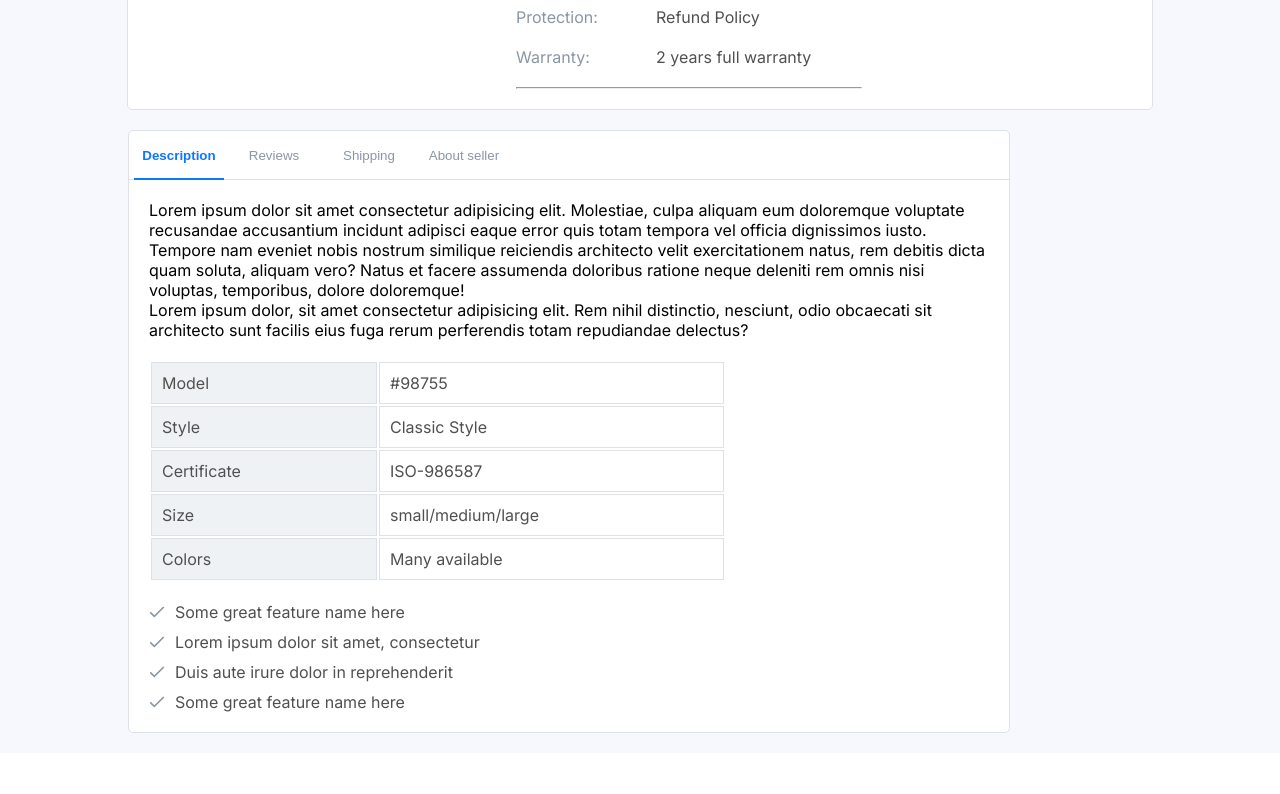
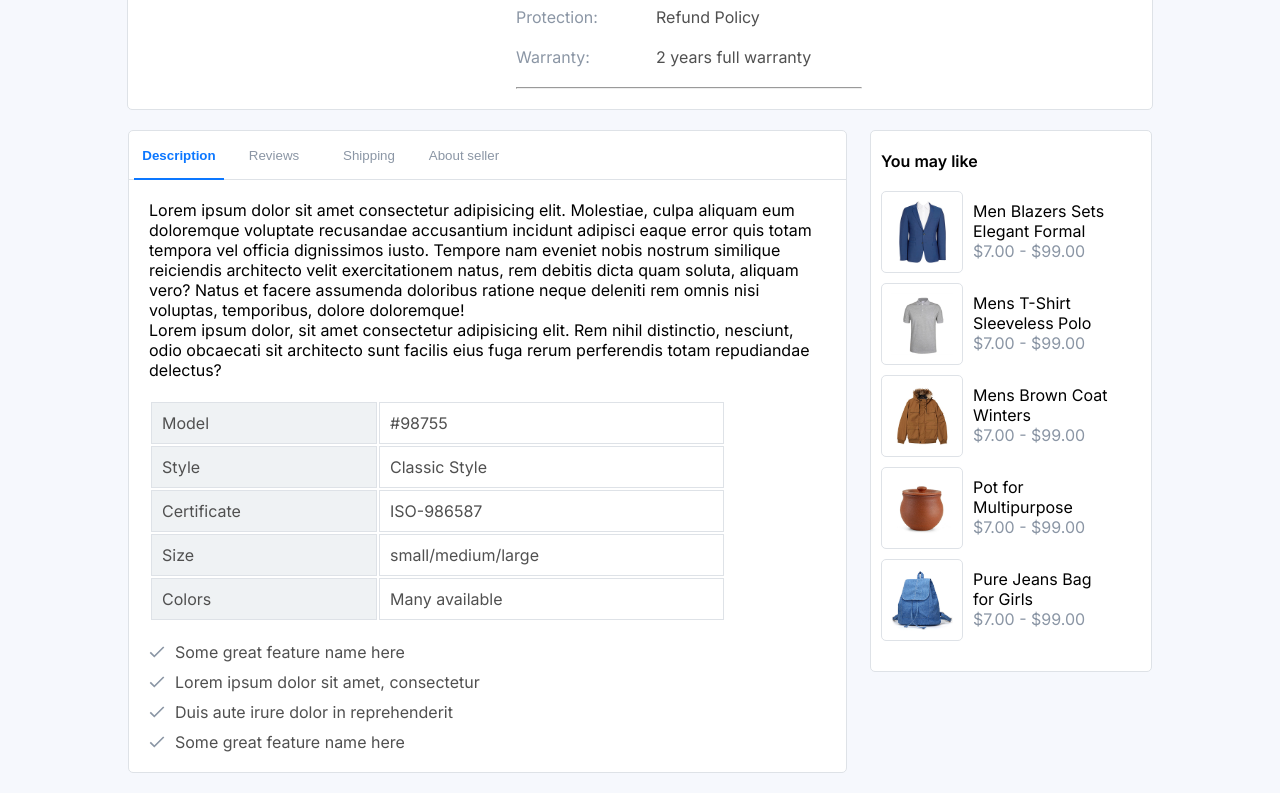
Before and after one commit to Mian-Ahmed-Raza/ecommerce-frontend-react, a React (Vite) app: page /Product/1 in a window 1280 px wide. Shown: the part 720-1514 px from the top of the page. Built offline with nearby package versions, Linux system fonts and the light colour scheme.

Commit message:
Added Dynamic Prduct Links

```diff
--- a/src/Pages/Home/Product.jsx
+++ b/src/Pages/Home/Product.jsx
@@ -3,6 +3,7 @@ import Footer from "../../Components/Footer/Footer";
 import Navbar from "../../Components/Header/Navbar";
 import styles from "./Product.module.css";
 import { useParams } from "react-router-dom";
+import { Link } from "react-router-dom";
 
 import shirt from '../../assets/product-imgs/grey t-shirt.jpg';
 import brownCoat from '../../assets/home-img/brown coat.png';
@@ -498,7 +499,86 @@ export default function Product() {
 
                 <div className={styles.mayLike}>
 
+                    <h3>You may like</h3>
 
+                    <div className={styles.products}>
+
+                        <Link to='/Product/3'>
+                            <div className={styles.product}>
+
+                                <div className={styles.image}>
+                                    <img src={blazzer} alt="blazzer" height={'62px'} />
+                                </div>
+
+                                <div className={styles.content}>
+                                    <p>Men Blazers Sets Elegant Formal</p>
+                                    <span>$7.00 - $99.00</span>
+                                </div>
+
+                            </div>
+                        </Link>
+
+                        <Link to='/Product/1'>
+                            <div className={styles.product}>
+
+                                <div className={styles.image}>
+                                    <img src={shirt} alt="shirt" height={'62px'} />
+                                </div>
+
+                                <div className={styles.content}>
+                                    <p>Mens T-Shirt Sleeveless Polo</p>
+                                    <span>$7.00 - $99.00</span>
+                                </div>
+
+                            </div>
+                        </Link>
+
+                        <Link to='/Product/2'>
+                            <div className={styles.product}>
+
+                                <div className={styles.image}>
+                                    <img src={brownCoat} alt="brown Coat" height={'62px'} />
+                                </div>
+
+                                <div className={styles.content}>
+                                    <p>Mens Brown Coat Winters</p>
+                                    <span>$7.00 - $99.00</span>
+                                </div>
+
+                            </div>
+                        </Link>
+
+                        <Link to='/Product/8'>
+                            <div className={styles.product}>
+
+                                <div className={styles.image}>
+                                    <img src={pot} alt="Pot" height={'62px'} />
+                                </div>
+
+                                <div className={styles.content}>
+                                    <p>Pot for Multipurpose</p>
+                                    <span>$7.00 - $99.00</span>
+                                </div>
+
+                            </div>
+                        </Link>
+
+                        <Link to='/Product/5'>
+                            <div className={styles.product}>
+
+                                <div className={styles.image}>
+                                    <img src={bag} alt="bag" height={'62px'} />
+                                </div>
+
+                                <div className={styles.content}>
+                                    <p>Pure Jeans Bag for Girls</p>
+                                    <span>$7.00 - $99.00</span>
+                                </div>
+
+                            </div>
+                        </Link>
+
+                    </div>
 
                 </div>
 
--- a/src/Pages/Home/Product.module.css
+++ b/src/Pages/Home/Product.module.css
@@ -1,6 +1,6 @@
 @import url(../../index.css);
 
-.subCats{
+.subCats {
     width: 80vw;
     height: 64px;
     margin: 0 auto;
@@ -9,17 +9,17 @@
     gap: 5px;
 }
 
-.subCats img{
+.subCats img {
     width: 20px;
     height: 20px;
 }
 
-.subCats .cat{
+.subCats .cat {
     font-weight: 400;
     color: var(--grey-text);
 }
 
-.productSection{
+.productSection {
     width: 80vw;
     margin: 0 auto;
     background-color: var(--white);
@@ -29,12 +29,12 @@
     justify-content: space-between;
 }
 
-.productSection .productImages{
+.productSection .productImages {
     margin: 20px;
     width: 380px;
 }
 
-.productSection .productImages .mainImage{
+.productSection .productImages .mainImage {
     width: 100%;
     height: 380px;
     display: flex;
@@ -45,13 +45,13 @@
     margin-bottom: 20px;
 }
 
-.productSection .productImages .otherImages{
+.productSection .productImages .otherImages {
     display: flex;
     align-items: center;
     justify-content: space-between;
 }
 
-.productSection .productImages .otherImages .images{
+.productSection .productImages .otherImages .images {
     height: 56px;
     width: 56px;
     border: 1px solid var(--border-color);
@@ -62,66 +62,66 @@
     cursor: pointer;
 }
 
-.productSection .productImages .otherImages .images:focus{
+.productSection .productImages .otherImages .images:focus {
     border: 1px solid black;
 }
 
-.productDetails{
+.productDetails {
     width: 430px;
     margin-top: 20px;
 }
 
-.productDetails .inStock{
+.productDetails .inStock {
     display: flex;
     align-items: center;
     gap: 5px;
     margin-bottom: 10px;
 }
 
-.productDetails .inStock span{
+.productDetails .inStock span {
     color: #30C242;
 }
 
-.productDetails .outStock{
+.productDetails .outStock {
     color: red;
     margin-bottom: 10px;
 }
 
-.productDetails .productName{
+.productDetails .productName {
     font-weight: 600;
     font-size: 20px;
     margin-bottom: 10px;
 }
 
-.productDetails .info{
+.productDetails .info {
     display: flex;
     align-items: center;
     gap: 10px;
     margin-bottom: 10px;
 }
 
-.productDetails .info .rating{
+.productDetails .info .rating {
     display: flex;
     align-items: center;
     gap: 10px;
     color: #FF9017;
 }
 
-.productDetails .info .reviews{
+.productDetails .info .reviews {
     display: flex;
     align-items: center;
     gap: 10px;
     color: var(--grey-text);
 }
 
-.productDetails .info .sold{
+.productDetails .info .sold {
     display: flex;
     align-items: center;
     gap: 10px;
     color: var(--grey-text);
 }
 
-.productDetails .pricing{
+.productDetails .pricing {
     width: 100%;
     height: 72px;
     display: flex;
@@ -130,47 +130,48 @@
     margin-bottom: 20px;
 }
 
-.productDetails .pricing .price{
+.productDetails .pricing .price {
     display: flex;
     flex-direction: column;
     margin: 20px;
 }
 
-.productDetails .pricing .price:nth-child(2),.productDetails .pricing .price:nth-child(3){
+.productDetails .pricing .price:nth-child(2),
+.productDetails .pricing .price:nth-child(3) {
     border-left: 1px solid #BDC1C8;
     padding-left: 10px;
 }
 
-.productDetails .pricing .price span:first-child{
+.productDetails .pricing .price span:first-child {
     font-weight: 600;
     font-size: 18px;
 }
 
-.productDetails .pricing .price span:last-child{
+.productDetails .pricing .price span:last-child {
     font-size: 13px;
     color: var(--grey-text);
     font-weight: 400;
 }
 
-.productDetails .infoBox{
+.productDetails .infoBox {
     margin-bottom: 20px;
 }
 
-.productDetails .infoBox .title{
+.productDetails .infoBox .title {
     color: var(--grey-text);
     width: 140px;
     display: inline-block;
 }
 
-.productDetails .infoBox .span{
+.productDetails .infoBox .span {
     color: #505050;
 }
 
-hr{
+hr {
     margin-bottom: 20px;
 }
 
-.productSection .seller{
+.productSection .seller {
     border: 1px solid var(--border-color);
     border-radius: 5px;
     width: 280px;
@@ -178,14 +179,14 @@ hr{
     margin: 20px;
 }
 
-.productSection .seller .header{
+.productSection .seller .header {
     margin: 20px;
     display: flex;
     align-items: center;
     gap: 10px;
 }
 
-.productSection .seller .header .icon{
+.productSection .seller .header .icon {
     width: 48px;
     height: 48px;
     background-color: #C6F3F1;
@@ -198,7 +199,7 @@ hr{
     color: #4CA7A799;
 }
 
-.productSection .seller .info{
+.productSection .seller .info {
     display: flex;
     align-items: center;
     gap: 20px;
@@ -207,7 +208,7 @@ hr{
     color: var(--grey-text);
 }
 
-.productSection .seller button{
+.productSection .seller button {
     display: block;
     width: 248px;
     margin: 0 auto;
@@ -218,38 +219,40 @@ hr{
     font-weight: 600;
 }
 
-.productSection .seller button:first-of-type{
+.productSection .seller button:first-of-type {
     background: var(--blue-button);
     color: white;
 }
 
-.productSection .seller button:last-of-type{
+.productSection .seller button:last-of-type {
     background-color: var(--white);
     border: 1px solid var(--border-color);
     color: #0C77FF;
 }
 
 
-.detailSection{
+.detailSection {
     width: 80vw;
     margin: 0 auto;
     margin-bottom: 20px;
+    display: flex;
+    justify-content: space-between;
 }
 
-.description{
+.description {
     background-color: var(--white);
     border: 1px solid var(--border-color);
     border-radius: 5px;
-    width: 880px;
+    width: 70%;
 }
 
-.description .header{
+.description .header {
     height: 48px;
     width: 100%;
     border-bottom: 1px solid var(--border-color);
 }
 
-.description .header button{
+.description .header button {
     height: 100%;
     margin-left: 5px;
     background-color: var(--white);
@@ -258,23 +261,23 @@ hr{
     color: var(--grey-text);
 }
 
-.description .header button:first-of-type{
+.description .header button:first-of-type {
     color: #0C77FF;
     font-weight: 600;
     border-bottom: 2px solid #0C77FF;
 }
 
-.description .header button:focus{
+.description .header button:focus {
     color: #0C77FF;
     font-weight: 600;
     border-bottom: 2px solid #0C77FF;
 }
 
-.description .content{
+.description .content {
     margin: 20px;
 }
 
-.description .content p:last-of-type{
+.description .content p:last-of-type {
     margin-bottom: 20px;
 }
 
@@ -308,3 +311,50 @@ hr{
     color: grey;
     margin-right: 10px;
 }
+
+.mayLike {
+    background-color: var(--white);
+    border: 1px solid var(--border-color);
+    border-radius: 5px;
+    width: 280px;
+    height: fit-content;
+}
+
+.mayLike h3 {
+    font-weight: 600;
+    font-size: 16px;
+    margin: 20px 10px;
+}
+
+.mayLike .products {
+    display: flex;
+    flex-direction: column;
+    gap: 10px;
+    margin: 10px;
+    margin-bottom: 30px;
+}
+
+.mayLike .products .product {
+    display: flex;
+    width: 242px;
+}
+
+.mayLike .products .product .image {
+    height: 80px;
+    min-width: 80px;
+    border: 1px solid var(--border-color);
+    border-radius: 5px;
+    display: flex;
+    align-items: center;
+    justify-content: center;
+}
+
+.mayLike .products .product .content {
+    margin: 10px;
+}
+
+.mayLike .products .product .content span {
+    color: var(--grey-text);
+    padding-top: 5px;
+    font-weight: 400;
+}
```
